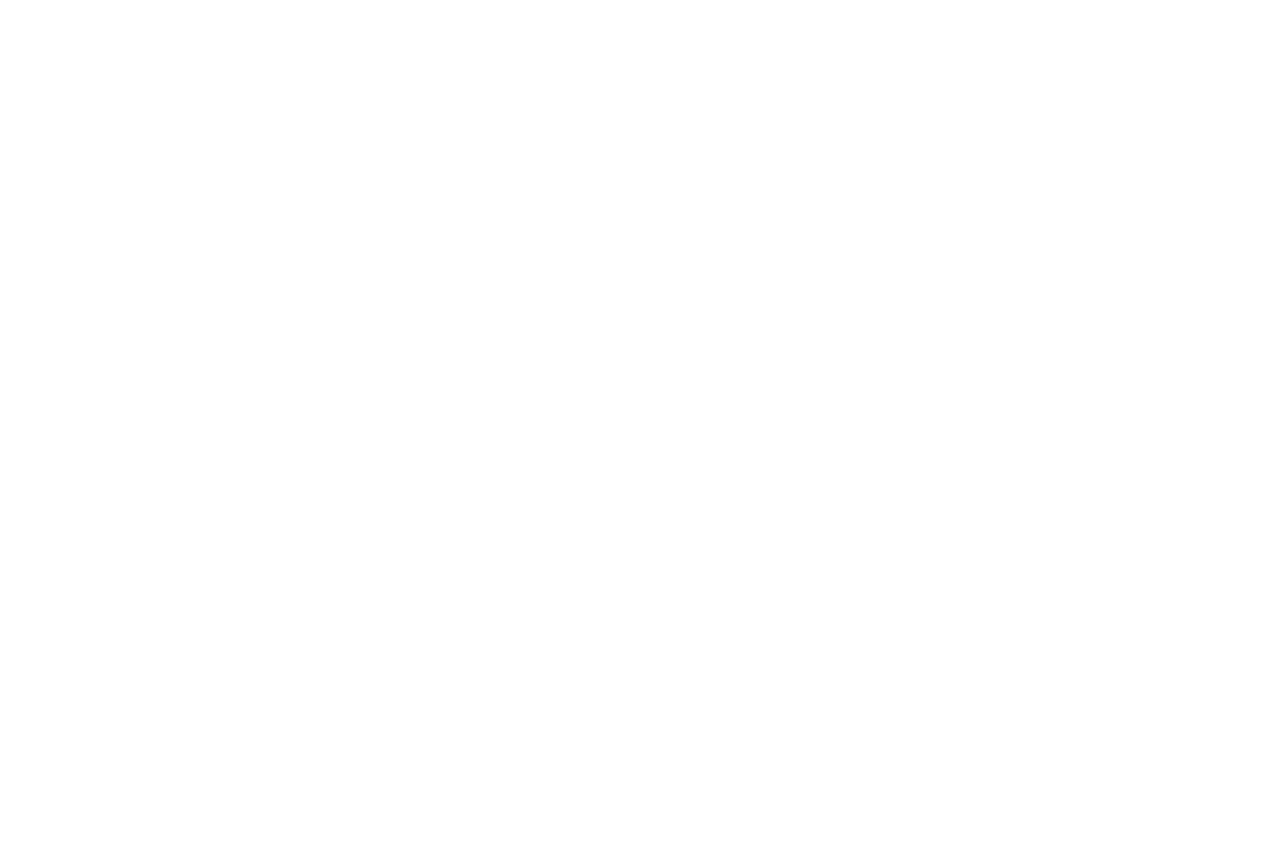
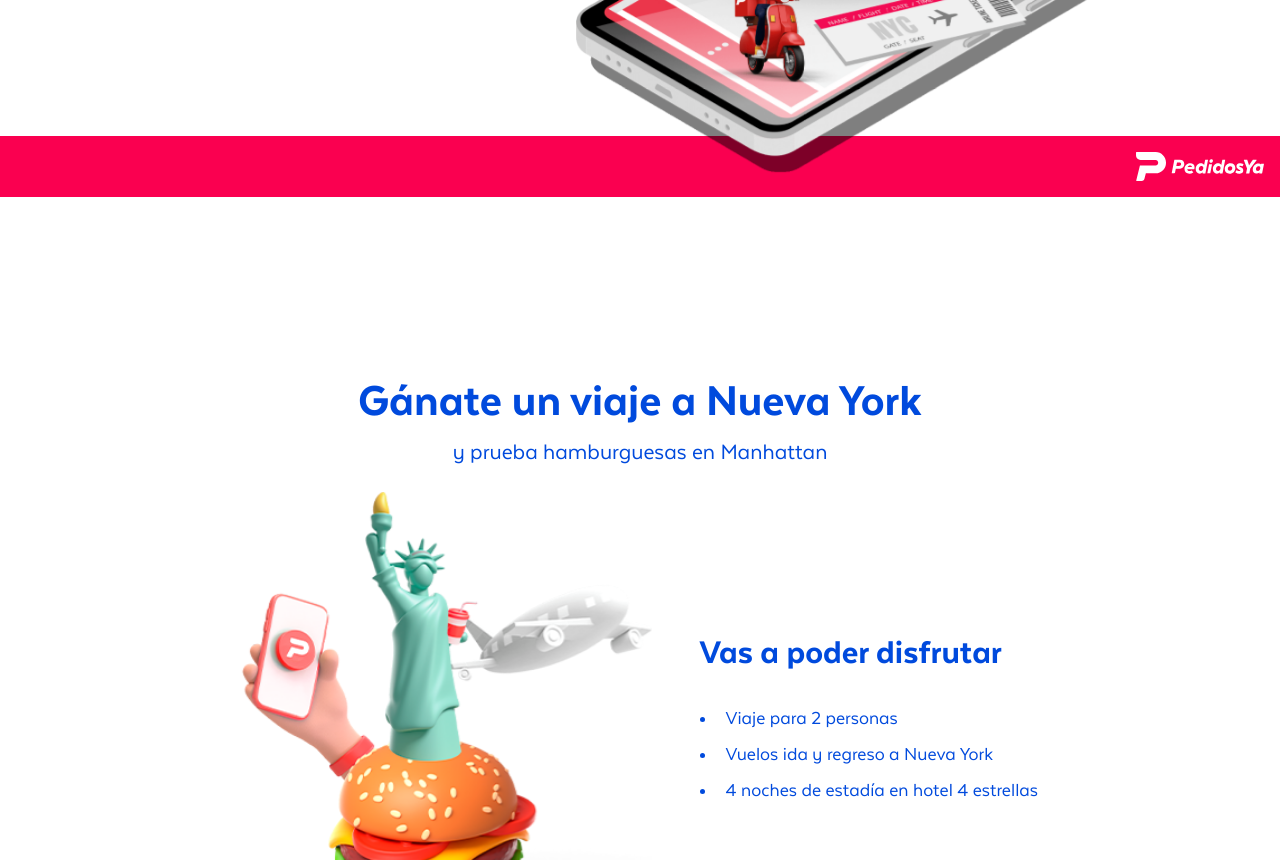
Before and after one commit to MrSzasz/peya-burger-next, a Next.js app: page /pe/burgertour in a window 1280 px wide. Before the commit this address had no page. Shown: the part 440-1300 px from the top of the page. Before the commit the page ends 800 px from the top, so only its background shows below. Built offline with nearby package versions, Linux system fonts and the light colour scheme.

Commit message:
url changed (/country/burgertour) + list bullet inside

```diff
--- a/src/app/page.jsx
+++ b/src/app/page.jsx
@@ -35,28 +35,28 @@ export default function Home() {
       <div className="px-peya-x py-8">
         <div className="flex flex-col lg:flex-row justify-evenly px-peya-x py-8 text-4xl items-center flex-wrap text-peya-white font-texta-bold bg-peya-blue h-full lg:gap-12">
           <Link
-            href={"/ar"}
+            href={"/ar/burgertour"}
             className="flex justify-center items-center gap-2 relative before:content-[''] before:absolute before:block before:w-full before:h-[2px] before:-bottom-1 before:left-0 before:bg-white before:hover:scale-x-100 before:scale-x-0 before:origin-top-left before:transition before:ease-in-out before:duration-300"
           >
             <span class="fi fi-ar h-6 rounded-peya"></span>
             Argentina
           </Link>
           {/* <Link
-            href={"/cl"}
+            href={"/cl/burgertour"}
             className="flex justify-center items-center gap-2 relative before:content-[''] before:absolute before:block before:w-full before:h-[2px] before:-bottom-1 before:left-0 before:bg-white before:hover:scale-x-100 before:scale-x-0 before:origin-top-left before:transition before:ease-in-out before:duration-300"
           >
             <span class="fi fi-cl h-6 rounded-peya"></span>
             Chile
           </Link> */}
           <Link
-            href={"/pe"}
+            href={"/pe/burgertour"}
             className="flex justify-center items-center gap-2 relative before:content-[''] before:absolute before:block before:w-full before:h-[2px] before:-bottom-1 before:left-0 before:bg-white before:hover:scale-x-100 before:scale-x-0 before:origin-top-left before:transition before:ease-in-out before:duration-300"
           >
             <span class="fi fi-pe h-6 rounded-peya"></span>
             Perú
           </Link>
           {/* <Link
-            href={"/uy"}
+            href={"/uy/burgertour"}
             className="flex justify-center items-center gap-2 relative before:content-[''] before:absolute before:block before:w-full before:h-[2px] before:-bottom-1 before:left-0 before:bg-white before:hover:scale-x-100 before:scale-x-0 before:origin-top-left before:transition before:ease-in-out before:duration-300"
           >
             <span class="fi fi-uy h-6 rounded-peya"></span>
--- a/src/app/pe/page.jsx
+++ b/src/app/pe/burgertour/page.jsx
@@ -1,13 +1,13 @@
 import MainBase from "@/components/MainBase/MainBase";
 
 export const metadata = {
-  title: "Viaja a New York | Perú",
+  title: "Viaja a Nueva York | Perú",
   description: "En PedidosYa paga con Visa y gana",
   icons: {
-    icon: '/favicon.png',
+    icon: "/favicon.png",
   },
-  keywords: "Pagos, PedidosYa Pagos, PedidosYa, Visa, Visa Crédito, Crédito, pedidosya, pedidos, rápido, compra, tarjeta, visa, crédito, débito, beneficios, compras, descuentos, gana, premio, concurso, chances, supermercados, restaurantes, mercados, farmacias, tiendas, helados, mascotas, despegar, viajes, viajar, viaje, tour, new york, nueva york, manhattan, hamburguesa, burga, burger"
-
+  keywords:
+    "Pagos, PedidosYa Pagos, PedidosYa, Visa, Visa Crédito, Crédito, pedidosya, pedidos, rápido, compra, tarjeta, visa, crédito, débito, beneficios, compras, descuentos, gana, premio, concurso, oportunidades, supermercados, restaurantes, mercados, farmacias, tiendas, helados, mascotas, viajes, viajar, viaje, tour, new york, nueva york, manhattan, hamburguesa, burger",
 };
 
 const index = () => {
@@ -20,11 +20,11 @@ const index = () => {
           imageRegion: "Pe",
         },
         travel: {
-          title: "Gánate un viaje a New York",
+          title: "Gánate un viaje a Nueva York",
           subtitle: "y prueba hamburguesas en Manhattan",
           bullets: [
             "Viaje para 2 personas",
-            "Vuelos ida y regreso a New York",
+            "Vuelos ida y regreso a Nueva York",
             "4 noches de estadía en hotel 4 estrellas",
           ],
         },
--- a/src/components/Travel/Travel.jsx
+++ b/src/components/Travel/Travel.jsx
@@ -48,7 +48,7 @@ const Travel = ({ travelDict }) => {
             </h3>
             {travelDict.bullets.map((bullet, i) => (
               <li
-                className="text-2xl lg:text-xl lg:ml-14 w-[75%] lg:w-full mx-auto"
+                className="text-2xl lg:text-xl lg:list-inside w-[75%] lg:w-full mx-auto"
                 key={i}
               >
                 {bullet}
```
Also changed, not shown: src/app/ar/burgertour/page.jsx (renamed from src/app/ar/page.jsx).
